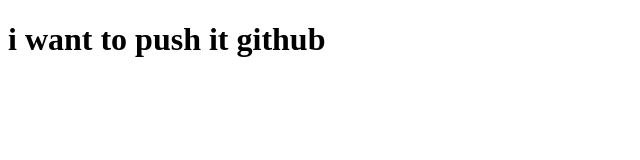
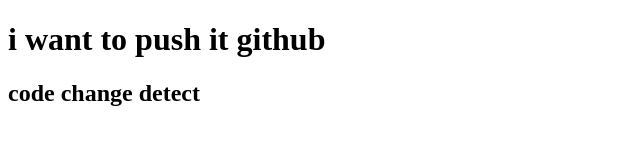
Before and after one commit to tonom71/my-third-repo, a plain HTML site: page index.html in a window 1280 px wide. Shown: the whole page, without its empty margins (0-640 px from the left). Drawn offline with Linux system fonts and the light colour scheme.

Commit message:
changess

```diff
--- a/index.html
+++ b/index.html
@@ -8,5 +8,6 @@
 </head>
 <body>
     <h1>i want to push it github</h1>
+    <h2>code change detect</h2>
 </body>
 </html>
```
